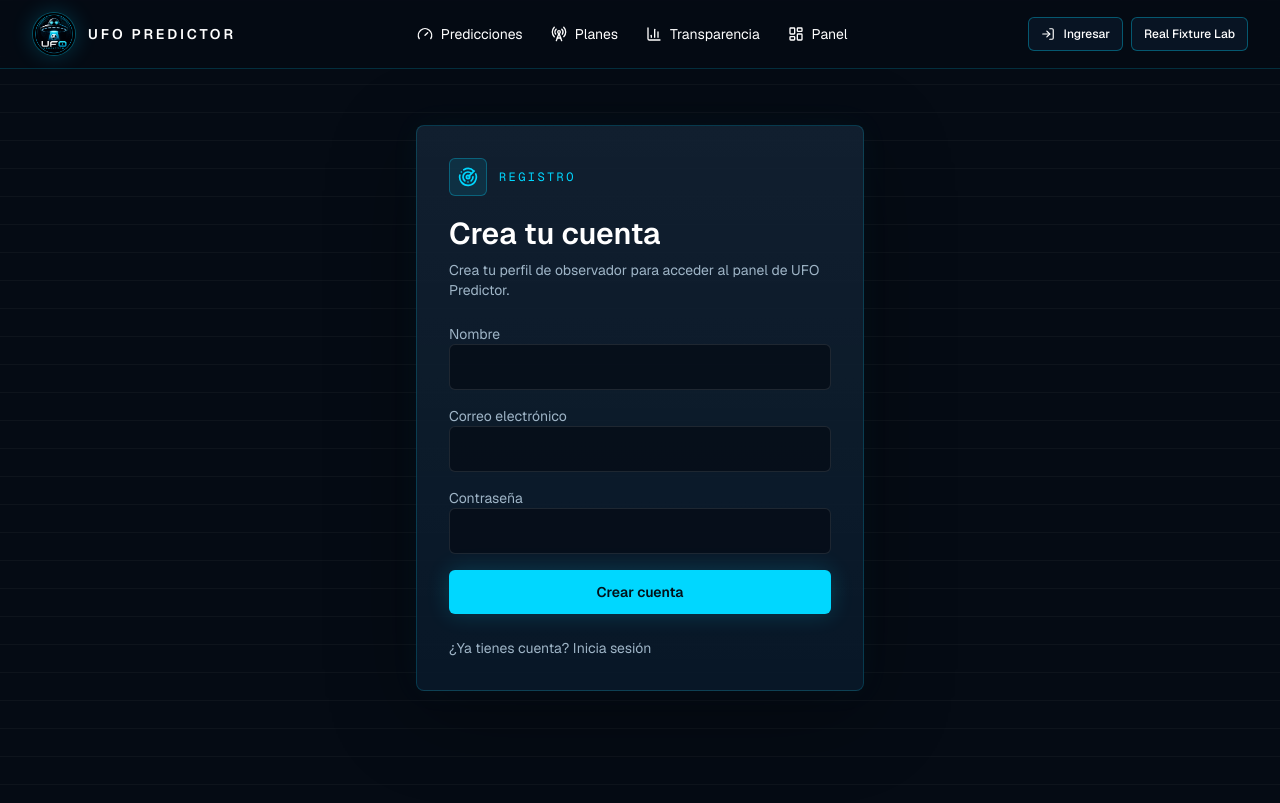
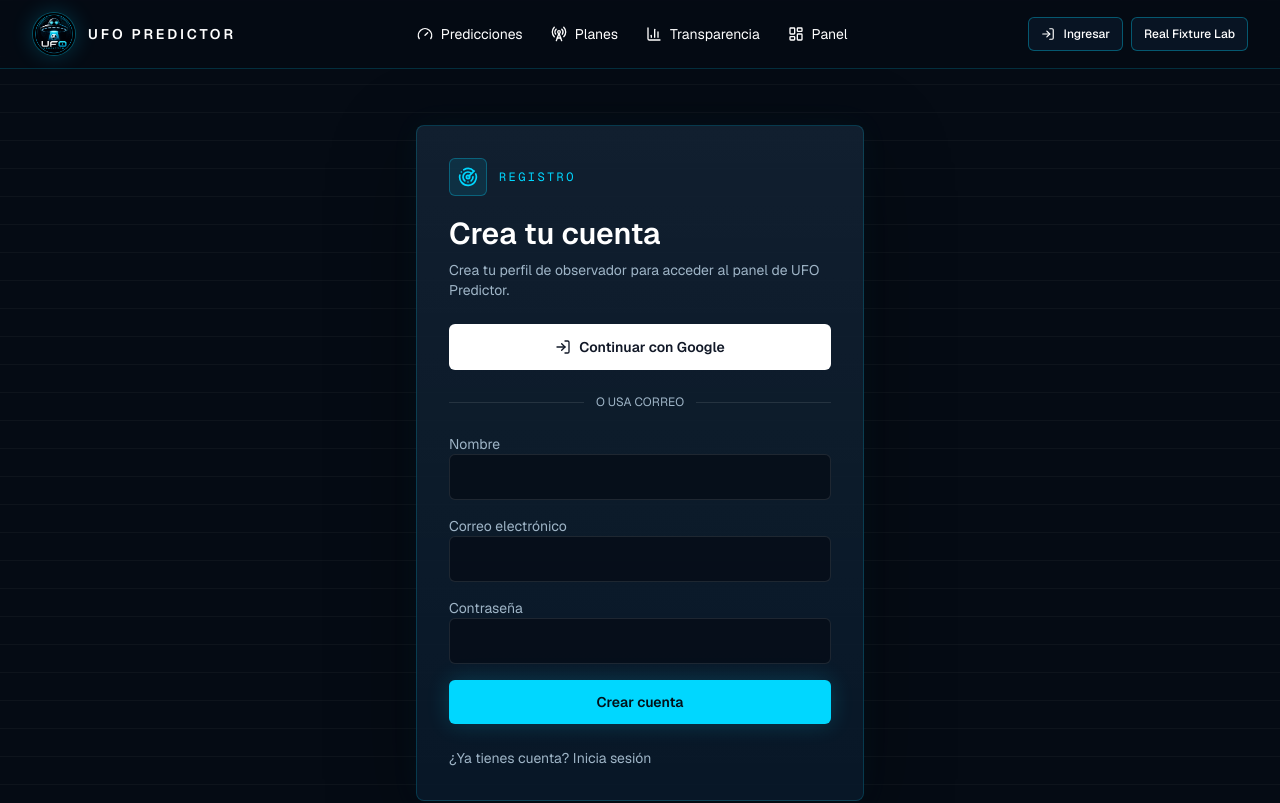
Before and after one commit to JoseBlandonDev/ufopredictor, a Next.js app: page /register in a window 1280 px wide. Shown: the top 803 px of the page. Built offline with nearby package versions, Linux system fonts and the light colour scheme.

Commit message:
Add Supabase Google auth flow

```diff
--- a/app/auth/actions.ts
+++ b/app/auth/actions.ts
@@ -16,10 +16,25 @@
   password: z.string().min(8),
 });
 
+const oauthSchema = z.object({
+  next: z.string().optional(),
+});
+
 function buildRedirect(path: string, params: Record<string, string>) {
   const searchParams = new URLSearchParams(params);
 
   return `${path}?${searchParams.toString()}`;
+}
+
+function getAppUrl() {
+  return process.env.NEXT_PUBLIC_APP_URL ?? "http://localhost:3000";
+}
+
+function buildAuthCallbackUrl(nextPath: string) {
+  const callbackUrl = new URL("/auth/callback", getAppUrl());
+  callbackUrl.searchParams.set("next", nextPath);
+
+  return callbackUrl.toString();
 }
 
 export async function loginAction(formData: FormData) {
@@ -69,9 +84,6 @@
   }
 
   const nextPath = getSafeRedirectPath(input.data.next);
-  const callbackUrl = new URL("/auth/callback", process.env.NEXT_PUBLIC_APP_URL ?? "http://localhost:3000");
-  callbackUrl.searchParams.set("next", nextPath);
-
   const supabase = await createSupabaseServerClient();
   const { data, error } = await supabase.auth.signUp({
     email: input.data.email,
@@ -80,7 +92,7 @@
       data: {
         full_name: input.data.fullName,
       },
-      emailRedirectTo: callbackUrl.toString(),
+      emailRedirectTo: buildAuthCallbackUrl(nextPath),
     },
   });
 
@@ -105,6 +117,36 @@
   );
 }
 
+export async function signInWithGoogleAction(formData: FormData) {
+  const input = oauthSchema.safeParse({
+    next: formData.get("next") ?? undefined,
+  });
+  const nextPath = getSafeRedirectPath(input.success ? input.data.next : undefined);
+
+  const supabase = await createSupabaseServerClient();
+  const { data, error } = await supabase.auth.signInWithOAuth({
+    provider: "google",
+    options: {
+      redirectTo: buildAuthCallbackUrl(nextPath),
+      queryParams: {
+        access_type: "offline",
+        prompt: "select_account",
+      },
+    },
+  });
+
+  if (error || !data.url) {
+    redirect(
+      buildRedirect("/login", {
+        error: "No pudimos conectar con Google. Intenta de nuevo o usa correo y contraseña.",
+        next: nextPath,
+      }),
+    );
+  }
+
+  redirect(data.url);
+}
+
 export async function logoutAction() {
   const supabase = await createSupabaseServerClient();
   await supabase.auth.signOut();
--- a/app/auth/callback/route.ts
+++ b/app/auth/callback/route.ts
@@ -5,7 +5,17 @@
 export async function GET(request: Request) {
   const url = new URL(request.url);
   const code = url.searchParams.get("code");
+  const oauthError = url.searchParams.get("error");
   const nextPath = getSafeRedirectPath(url.searchParams.get("next"));
+
+  if (oauthError) {
+    const params = new URLSearchParams({
+      error: "No pudimos completar el acceso con Google.",
+      next: nextPath,
+    });
+
+    return NextResponse.redirect(new URL(`/login?${params.toString()}`, url.origin));
+  }
 
   if (!code) {
     return NextResponse.redirect(
--- a/components/auth/auth-card.tsx
+++ b/components/auth/auth-card.tsx
@@ -1,5 +1,6 @@
 import Link from "next/link";
 import { LockKeyhole, Radar } from "lucide-react";
+import { GoogleAuthButton } from "@/components/auth/google-auth-button";
 
 type AuthCardProps = {
   mode: "login" | "register";
@@ -42,7 +43,17 @@
         </p>
       ) : null}
 
-      <form action={action} className="mt-6 space-y-4">
+      <div className="mt-6">
+        <GoogleAuthButton nextPath={nextPath} />
+      </div>
+
+      <div className="my-6 flex items-center gap-3 text-xs uppercase text-[var(--muted)]">
+        <span className="h-px flex-1 bg-white/10" />
+        <span>o usa correo</span>
+        <span className="h-px flex-1 bg-white/10" />
+      </div>
+
+      <form action={action} className="space-y-4">
         {nextPath ? <input type="hidden" name="next" value={nextPath} /> : null}
         {!isLogin ? (
           <label className="block space-y-2 text-sm">
--- /dev/null
+++ b/components/auth/google-auth-button.tsx
@@ -0,0 +1,21 @@
+import { LogIn } from "lucide-react";
+import { signInWithGoogleAction } from "@/app/auth/actions";
+
+type GoogleAuthButtonProps = {
+  nextPath?: string;
+};
+
+export function GoogleAuthButton({ nextPath }: GoogleAuthButtonProps) {
+  return (
+    <form action={signInWithGoogleAction}>
+      {nextPath ? <input type="hidden" name="next" value={nextPath} /> : null}
+      <button
+        type="submit"
+        className="ufo-focus-ring flex min-h-11 w-full items-center justify-center gap-2 rounded-md border border-white/15 bg-white px-4 py-3 text-sm font-semibold text-[#111827] transition hover:bg-[#eaf6fb]"
+      >
+        <LogIn className="h-4 w-4" aria-hidden="true" />
+        Continuar con Google
+      </button>
+    </form>
+  );
+}
```
Also changed, not shown: lib/supabase/README.md, 2 other files (tests, documents, lock files or other folders).
